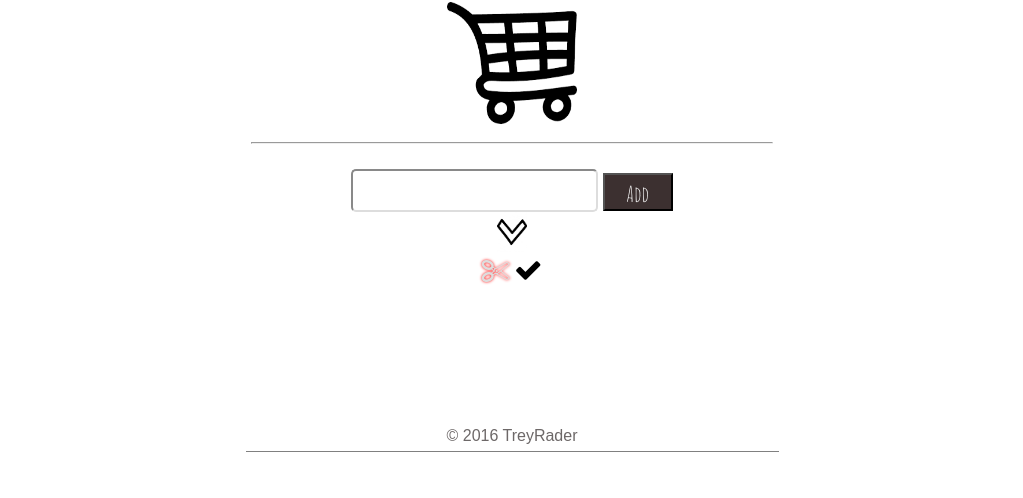
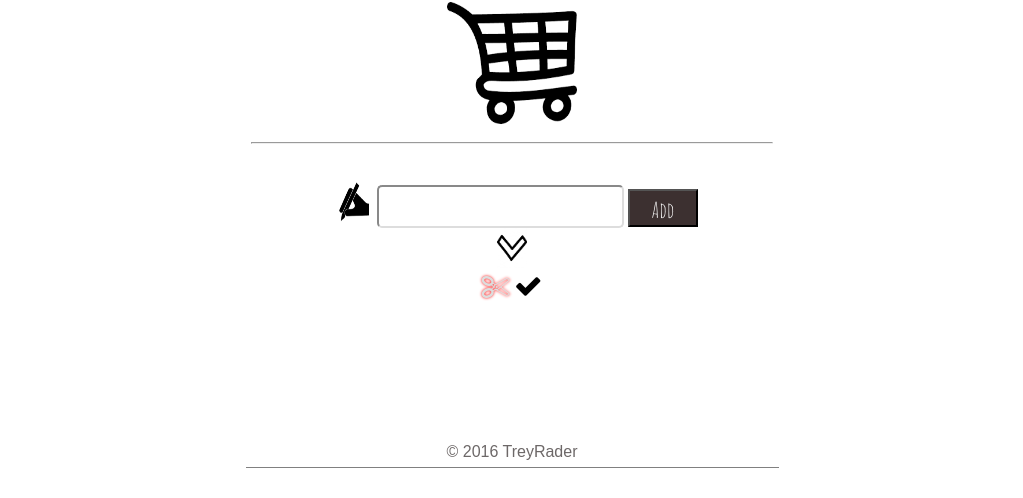
Before and after one commit to treyrader11/TheShoppingList, a plain HTML site: page index.html in a window 1280 px wide. Shown: the part 260-758 px from the top of the page, without its empty margins (128-1151 px from the left). Drawn offline with nearby package versions, Linux system fonts and the light colour scheme.

Commit message:
added hand writing

```diff
--- a/css/styles.css
+++ b/css/styles.css
@@ -71,6 +71,16 @@ div#shopping-basket {
 	margin-right: auto;
 	margin-left: auto;
 	margin-top: 5px;
+
+
+
+}
+
+#write-image {
+	margin: 13px;
+	margin-right: 3px;
+	margin-bottom: -4px;
+
 }
 
 .add-item {
--- a/index.html
+++ b/index.html
@@ -22,9 +22,14 @@
 		<img src="images/shoppingBasket3.png" height="150" width="130" alt="red shopping basket"/>
 	</div>
 </section>
-<hr>
+<hr/>
+
 <section class="text-area">
+
 	<form class="add-item">
+
+		<img id="write-image" src="images/hand-and-pen-clipart-2.jpg" alt="hand writing" height="40" width="30">
+
 		<input class="add-item-input" type="text" >
 		<button class="btn" type="button">Add</button>
 	</form>
```
Also changed, not shown: images/hand-and-pen-clipart-2.jpg (added).
